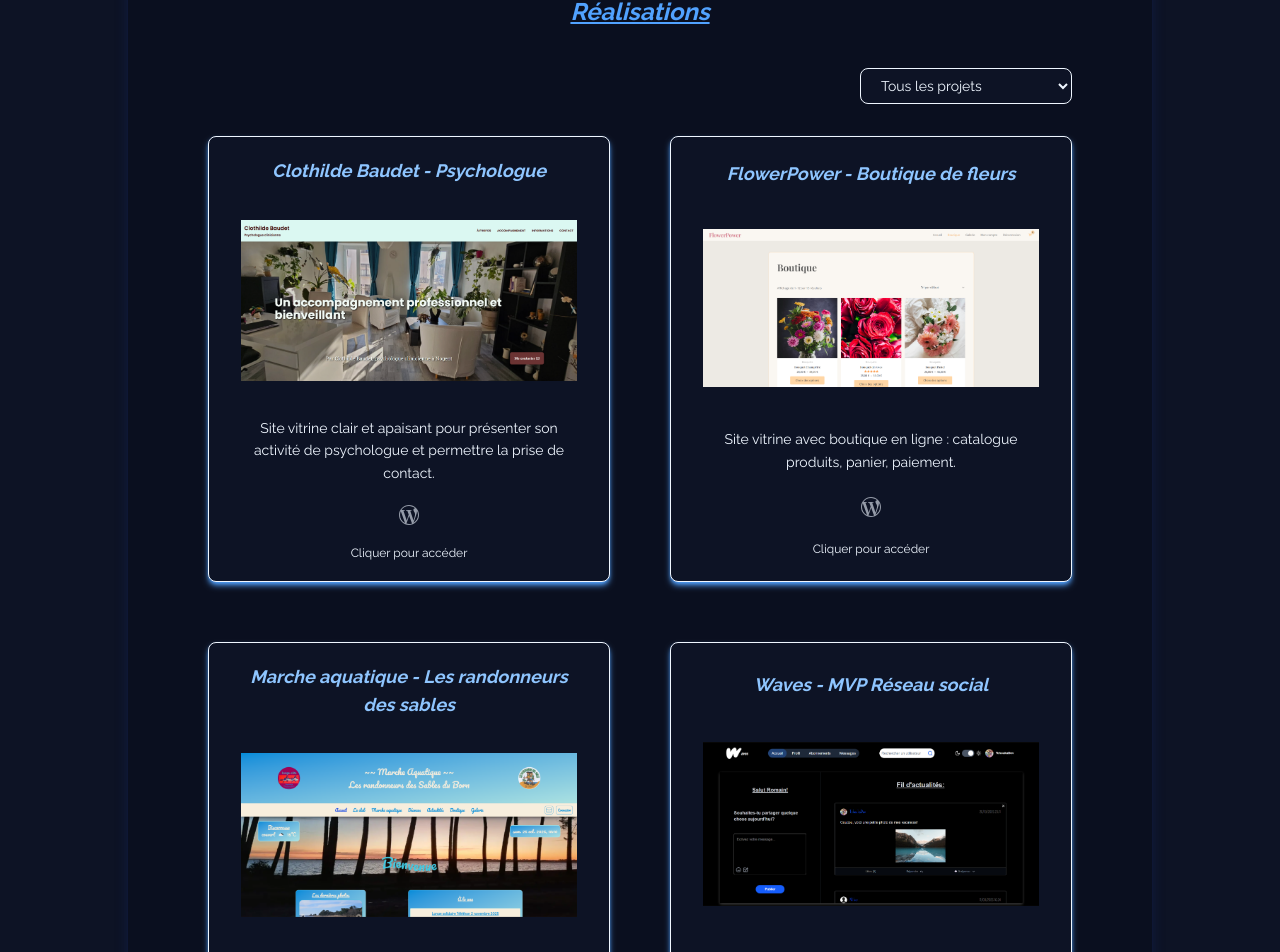
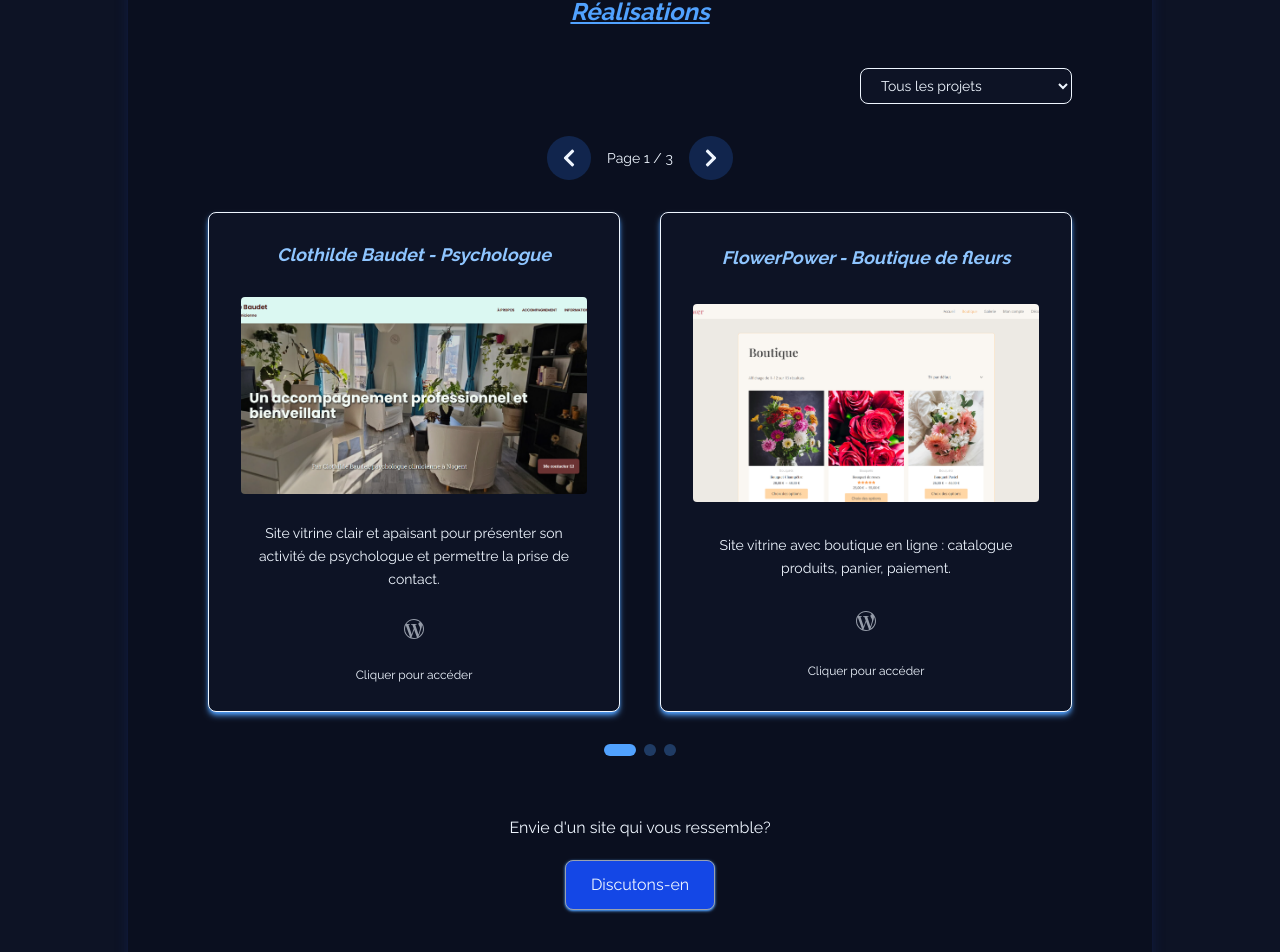
Before and after one commit to TchoukaDev/portfolio-romain-wirth, a Next.js app: page / in a window 1280 px wide. Shown: the part 2673-3625 px from the top of the page. Built offline with nearby package versions, Linux system fonts and the light colour scheme; no server answers; what prettier would draw is missing.

Commit message:
Feat Carrousl-project

```diff
--- a/eslint.config.mjs
+++ b/eslint.config.mjs
@@ -19,6 +19,11 @@ const eslintConfig = [
       "build/**",
       "next-env.d.ts",
     ],
+    rules: {
+      "no-unescaped-entities": "off",
+      "react/no-unescaped-entities": "off",
+      "@next/next/no-unescaped-entities": "off",
+    },
   },
 ];
 
--- a/package.json
+++ b/package.json
@@ -31,6 +31,9 @@
     "@types/react-dom": "^19.2.3",
     "eslint": "^9",
     "eslint-config-next": "15.5.2",
+    "eslint-config-prettier": "^10.1.8",
+    "eslint-plugin-prettier": "^5.5.5",
+    "prettier": "^3.8.1",
     "tailwindcss": "^4"
   }
 }
--- /dev/null
+++ b/src/components/Sections/Projects/Carousel.tsx
@@ -0,0 +1,167 @@
+import { useState, useEffect } from "react";
+import { Project } from "./Projects";
+import Image from "next/image";
+import { FaChevronLeft, FaChevronRight } from "react-icons/fa";
+import { AnimatePresence, motion } from "framer-motion";
+
+export default function Carousel({ filteredProjects }: { filteredProjects: Project[] }) {
+  const [currentIndex, setCurrentIndex] = useState(0);
+  const [direction, setDirection] = useState(1);
+  const [windowWidth, setWindowWidth] = useState(0);
+
+  // Déterminer le nombre d'items par page selon la largeur (breakpoint xl = 1280px)
+  const itemsPerPage = windowWidth < 1280 ? 1 : 2;
+
+  // Écouter les changements de taille de fenêtre
+  useEffect(() => {
+    // Initialiser avec la largeur actuelle
+    setWindowWidth(window.innerWidth);
+
+    const handleResize = () => {
+      setWindowWidth(window.innerWidth);
+    };
+
+    window.addEventListener("resize", handleResize);
+
+    return () => {
+      window.removeEventListener("resize", handleResize);
+    };
+  }, []);
+
+
+  // Calculer le nombre total de pages
+  const totalPages = Math.ceil(filteredProjects.length / itemsPerPage);
+
+  // Projets à afficher actuellement
+  const startIndex = currentIndex * itemsPerPage;
+  const endIndex = startIndex + itemsPerPage;
+  const currentProjects = filteredProjects.slice(startIndex, endIndex);
+
+  const variants = {
+    enter: (dir: number) => ({
+      x: dir > 0 ? 100 : -100,
+      opacity: 0,
+    }),
+    center: { x: 0, opacity: 1 },
+    exit: (dir: number) => ({
+      x: dir > 0 ? -100 : 100,
+      opacity: 0,
+    }),
+  };
+
+  const handlePrevious = () => {
+    setCurrentIndex((prev) => (prev === 0 ? totalPages - 1 : prev - 1));
+    setDirection(-1);
+  };
+
+  const handleNext = () => {
+    setCurrentIndex((prev) => (prev === totalPages - 1 ? 0 : prev + 1));
+    setDirection(1);
+  };
+
+  return (
+    <div className="relative">
+      {/* Boutons de navigation */}
+      <div className="flex justify-center gap-4 mb-8">
+        <button
+          onClick={handlePrevious}
+          aria-label="Voir les projets précédents"
+          className="p-3 bg-blue-500/20 hover:bg-blue-500/40 rounded-full transition-colors focus:outline-none focus:ring-2 focus:ring-blue-400"
+        >
+          <FaChevronLeft className="w-5 h-5" />
+        </button>
+
+        <div className="flex items-center gap-2">
+          <span className="text-sm">
+            Page {currentIndex + 1} / {totalPages}
+          </span>
+        </div>
+
+        <button
+          onClick={handleNext}
+          aria-label="Voir les projets suivants"
+          className="p-3 bg-blue-500/20 hover:bg-blue-500/40 rounded-full transition-colors focus:outline-none focus:ring-2 focus:ring-blue-400"
+        >
+          <FaChevronRight className="w-5 h-5" />
+        </button>
+      </div>
+
+      {/* Carrousel */}
+
+      <AnimatePresence mode="wait" custom={direction}>
+        <motion.div
+          key={currentIndex}
+          custom={direction}
+          initial="enter"
+          animate="center"
+          exit="exit"
+          variants={variants}
+          transition={{
+            duration: 0.3,
+            ease: "easeInOut",
+          }}
+          aria-label="Carrousel de projets"
+          className={`grid gap-8 lg:gap-10 ${itemsPerPage === 1
+            ? "grid-cols-1 justify-items-center mx-auto"
+            : "grid-cols-1 lg:grid-cols-2"
+            } min-h-[500px]`}
+        >
+          {currentProjects.map((p) => (
+            <a
+              key={p.id}
+              target="_blank"
+              rel="noreferrer"
+              href={p.url}
+              aria-label={`Accéder au projet ${p.title}`}
+              className="w-full group py-5 px-4 sm:px-8 bg-primary flex flex-col items-center justify-evenly space-y-5 border border-blue-50 rounded-lg hover:scale-103 transition-all shadow-md hover:shadow-lg shadow-blue-400 focus:outline-none focus:ring-2 focus:ring-blue-400 focus:ring-offset-2 focus:ring-offset-secondary"
+            >
+              <h3 className="text-center">{p.title}</h3>
+
+              <div className="w-full max-w-[500px] xl:max-w-[350px] relative aspect-[7/4]">
+                <Image
+                  src={p.imageSrc}
+                  alt={`Aperçu du projet ${p.title}`}
+                  fill
+                  className="object-cover rounded"
+                  sizes="(max-width: 1024px) 100vw, 50vw"
+                />
+              </div>
+
+              <p className="text-xs sm:text-sm text-center w-full max-w-[350px] leading-relaxed">
+                {p.description}
+              </p>
+
+              <div
+                className="flex gap-3 justify-center text-xl opacity-60 transition-opacity group-hover:opacity-100"
+                aria-label={`Technologies utilisées : ${p.technoName}`}
+              >
+                {p.techno}
+                <span className="sr-only">{p.technoName}</span>
+              </div>
+
+              <div className="text-xs transition-colors self-center group-hover:underline group-hover:text-blue-400">
+                Cliquer pour accéder
+              </div>
+            </a>
+          ))}
+        </motion.div>
+      </AnimatePresence>
+
+
+      {/* Indicateurs de pagination */}
+      <div className="flex justify-center gap-2 mt-8">
+        {Array.from({ length: totalPages }).map((_, index) => (
+          <button
+            key={index}
+            onClick={() => setCurrentIndex(index)}
+            aria-label={`Aller à la page ${index + 1}`}
+            className={`w-3 h-3 rounded-full transition-all focus:outline-none focus:ring-2 focus:ring-blue-400 ${index === currentIndex
+              ? "bg-blue-400 w-8"
+              : "bg-blue-400/30 hover:bg-blue-400/50 cursor-pointer"
+              }`}
+          />
+        ))}
+      </div>
+    </div>
+  );
+}
--- a/src/components/Sections/Projects/Projects.tsx
+++ b/src/components/Sections/Projects/Projects.tsx
@@ -5,12 +5,25 @@ import Image from "next/image";
 import { useState } from "react";
 import { SiFirebase, SiMongodb, SiStrapi, SiWordpress } from "react-icons/si";
 import { SiNextdotjs, SiReact } from "react-icons/si";
+import Carousel from "./Carousel";
+
+export type Project = {
+  id: number;
+  title: string;
+  imageSrc: string;
+  description: string;
+  url: string;
+  techno: React.ReactNode;
+  technoName: string;
+  category: string;
+}
 
 export default function Projects() {
   const [filter, setFilter] = useState("all");
 
-  const projects = [
+  const projects: Project[] = [
     {
+      id: 1,
       title: "Clothilde Baudet - Psychologue",
       imageSrc: "/projects/clothilde-baudet.png",
       description:
@@ -21,6 +34,7 @@ export default function Projects() {
       category: "vitrine",
     },
     {
+      id: 2,
       title: "FlowerPower - Boutique de fleurs",
       imageSrc: "/projects/flowerpower.png",
       description:
@@ -31,6 +45,7 @@ export default function Projects() {
       category: "vitrine",
     },
     {
+      id: 3,
       title: "Marche aquatique - Les randonneurs des sables",
       imageSrc: "/projects/lesrandonneurs.png",
       description:
@@ -46,6 +61,7 @@ export default function Projects() {
       category: "sur-mesure",
     },
     {
+      id: 4,
       title: "Waves - MVP Réseau social",
       imageSrc: "/projects/waves.png",
       description:
@@ -61,6 +77,7 @@ export default function Projects() {
       category: "sur-mesure",
     },
     {
+      id: 5,
       title: "Fitbuilder",
       imageSrc: "/projects/fitbuilder.png",
       description:
@@ -80,6 +97,7 @@ export default function Projects() {
   const filteredProjects =
     filter === "all" ? projects : projects.filter((p) => p.category === filter);
 
+
   return (
     <section className="card spy" id="projects">
       <h2>Réalisations</h2>
@@ -95,44 +113,8 @@ export default function Projects() {
           <option value="sur-mesure">Applications sur-mesure</option>
         </select>
       </div>
-      <div className="grid grid-cols-1 lg:grid-cols-2 gap-15">
-        {filteredProjects.map((p, i) => (
-          <a
-            target="_blank"
-            rel="noreferrer"
-            href={p.url}
-            aria-label={`Accéder au projet ${p.title}`}
-            className="group py-5 px-4 sm:px-8 bg-primary flex flex-col items-center justify-evenly space-y-5 border border-blue-50 rounded-lg hover:scale-103 transition-all shadow-md hover:shadow-lg shadow-blue-400 focus:outline-none focus:ring-2 focus:ring-blue-400 focus:ring-offset-2 focus:ring-offset-secondary"
-            key={p.url}
-          >
-            <h3 className="text-center">{p.title}</h3>
+      <Carousel filteredProjects={filteredProjects} />
 
-            <div className="w-full max-w-[350px] relative aspect-[7/4]">
-  <Image
-    src={p.imageSrc}
-    alt={`Aperçu du projet ${p.title}`}
-    fill
-    className="object-contain rounded"
-    sizes="(max-width: 1024px) 100vw, 50vw"
-  />
-</div>
-
-
-            <p className="text-xs sm:text-sm text-center w-full max-w-[350px] leading-relaxed">
-              {p.description}
-            </p>
-
-            <div className="flex gap-3 justify-center text-xl opacity-60 transition-opacity group-hover:opacity-100" aria-label={`Technologies utilisées : ${p.technoName}`}>
-              {p.techno}
-              <span className="sr-only">{p.technoName}</span>
-            </div>
-
-            <div className="text-xs transition-colors self-center group-hover:underline group-hover:text-blue-400">
-              Cliquer pour accéder
-            </div>
-          </a>
-        ))}
-      </div>
       <div className="text-center mt-15">
         {/* eslint-disable-next-line */}
         <p className="mb-4">Envie d'un site qui vous ressemble?</p>
```
Also changed, not shown: 2 other files (tests, documents, lock files or other folders).
